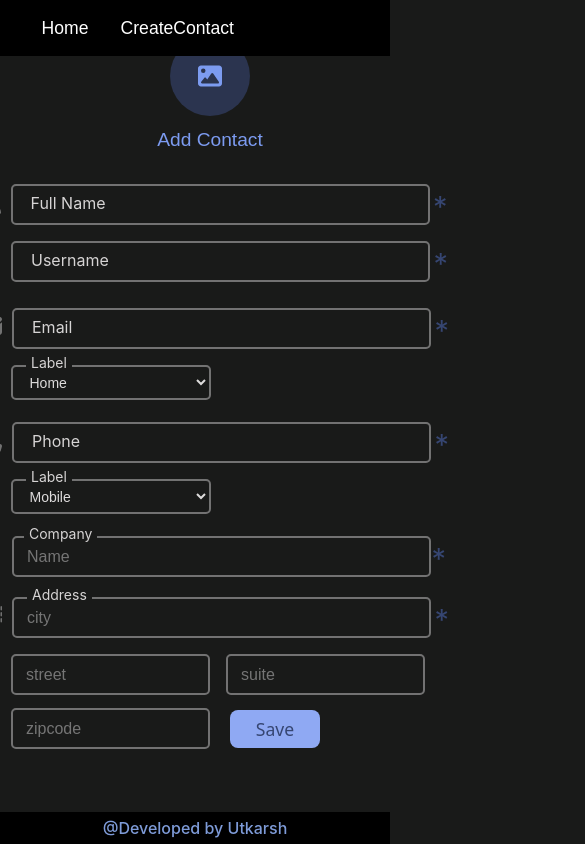
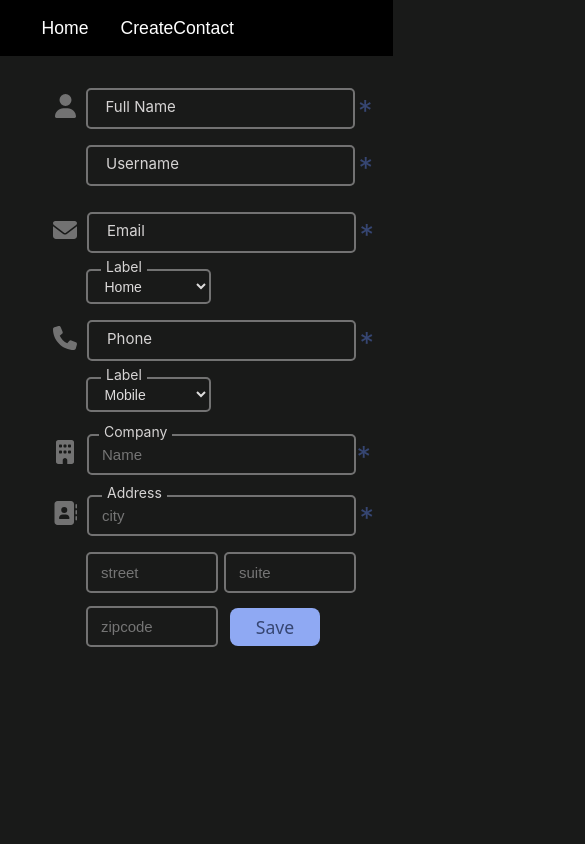
Before and after one commit to utkarsh680/CONTACT_MANAGER, a React (Create React App) app: page /create-contact in a window 390 px wide. Shown: the top 844 px of the page, 585 px wide, since content can reach past the window. Built offline with nearby package versions, Linux system fonts and the light colour scheme; no server answers.

Commit message:
media changes

```diff
--- a/src/component/CreateContact.js
+++ b/src/component/CreateContact.js
@@ -287,7 +287,7 @@
           Save
         </button>
       </div>
-      <Footer />
+
     </div>
   );
 }
--- a/src/styles/CreateContact.module.css
+++ b/src/styles/CreateContact.module.css
@@ -15,6 +15,7 @@
 }
 body{
   background-color: rgb(25, 26, 25);
+  width: 100vw;
 }
 
 code {
@@ -26,13 +27,11 @@
  display: -moz-flex;
  display: -ms-flex;
  display: -o-flex;
- height: 90vh;
+
  display: flex;
  flex-direction: column;
  justify-content: center;
  row-gap: 2rem;
-
-
 }
 
 .form{
@@ -44,20 +43,19 @@
  justify-content: center;
  align-items: center;
  position: relative;
+}
 
-
-}
 .profileAdd{
   display: flex;
   flex-direction: column;
   align-items: center;
   margin-left:30px;
 }
+
 .wrapper{
   width: 400px;
   height: 35px;
   position: relative;
-
 }
 .addPictureImage{
   height: 70px;
@@ -83,11 +81,6 @@
   color: rgb(221, 219, 219);
   font-size: 16px;
 
-}
-.formInputCity{
-  position:absolute;
-  left: 55%;
-  top: -62px;
 }
 
 .wrapper label{
@@ -233,13 +226,6 @@
   background-color: rgb(124, 155, 240);
 }
 
-.emailPosition{
-  display: flex;
-  flex-direction: row;
-  margin-top: -10px;
-}
-
-
 .address1{
   position: relative;
   top: -57px;
@@ -279,3 +265,104 @@
 }
 
 /* meadia for mobile screen */
+@media screen and (max-width: 527px){
+  body{
+  background-color: rgb(25, 26, 25);
+  width: 100vw;
+  overflow-x: hidden !important;
+}
+
+code {
+  font-family: source-code-pro, Menlo, Monaco, Consolas, 'Courier New',
+    monospace;
+}
+.main{
+ display: -webkit-flex;
+ display: -moz-flex;
+ display: -ms-flex;
+ display: -o-flex;
+ display: flex;
+ flex-direction: column;
+ justify-content: center;
+ row-gap: 2rem;
+}
+
+.form{
+ display: -webkit-flex;
+ display: -moz-flex;
+ display: -ms-flex;
+ display: -o-flex;
+ display: flex;
+ justify-content: center;
+ align-items: center;
+ position: relative;
+}
+
+.profileAdd{
+  display: flex;
+  flex-direction: column;
+  align-items: center;
+  margin-left:30px;
+}
+
+.wrapper{
+  width: 250px;
+  height: 35px;
+  position: relative;
+}
+
+.formInputStreet1{
+  position: relative;
+}
+.wrapper input{
+  font-size: 15px;
+}
+
+.wrapper label{
+  font-size: 15px;
+}
+
+/* form address */
+
+.wrapper .formInputStreet{
+  width: 45%;
+}
+.wrapper .formInputCity{
+  width: 45%;
+}
+.addpos{
+  display: flex;
+  flex-direction: row;
+}
+
+
+.profileImage{
+  display: none;
+}
+
+.addPicture .addBtn{
+  display: none;
+}
+
+.address1{
+  position: relative;
+  top: -57px;
+  left: 138px;
+}
+.address2{
+  position: relative;
+  top: -60px;
+}
+
+.formCompany{
+  margin-top: -10px;
+}
+.formAddress{
+  margin-top: -6px;
+}
+
+.formPhone{
+  margin-top: -16px;
+}
+
+}
--- a/src/styles/Navbar.module.css
+++ b/src/styles/Navbar.module.css
@@ -7,6 +7,7 @@
     column-gap: 2rem;
     top: 0;
     z-index: 1;
+   width: 100%;
 }
 
 .list {
```
Also changed, not shown: src/index.css (line endings or trailing spaces).
